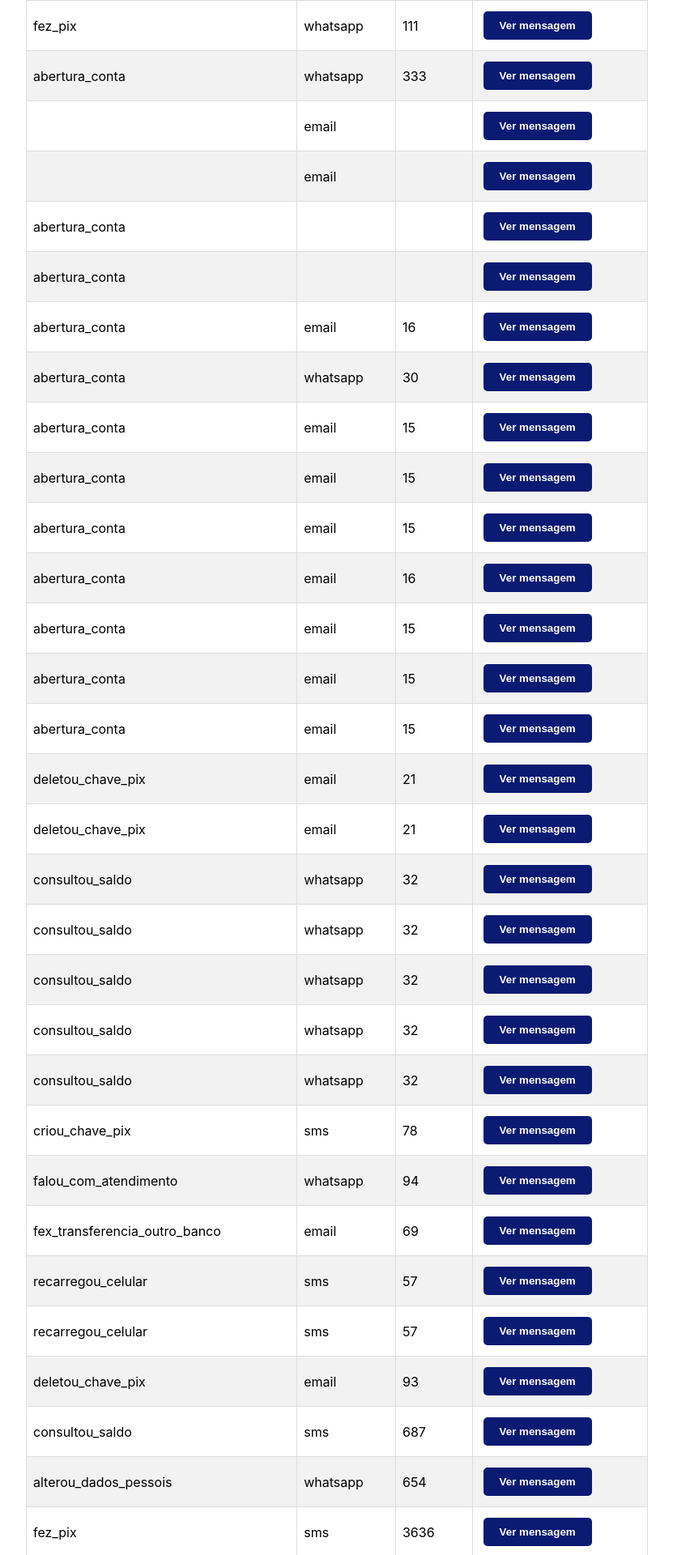
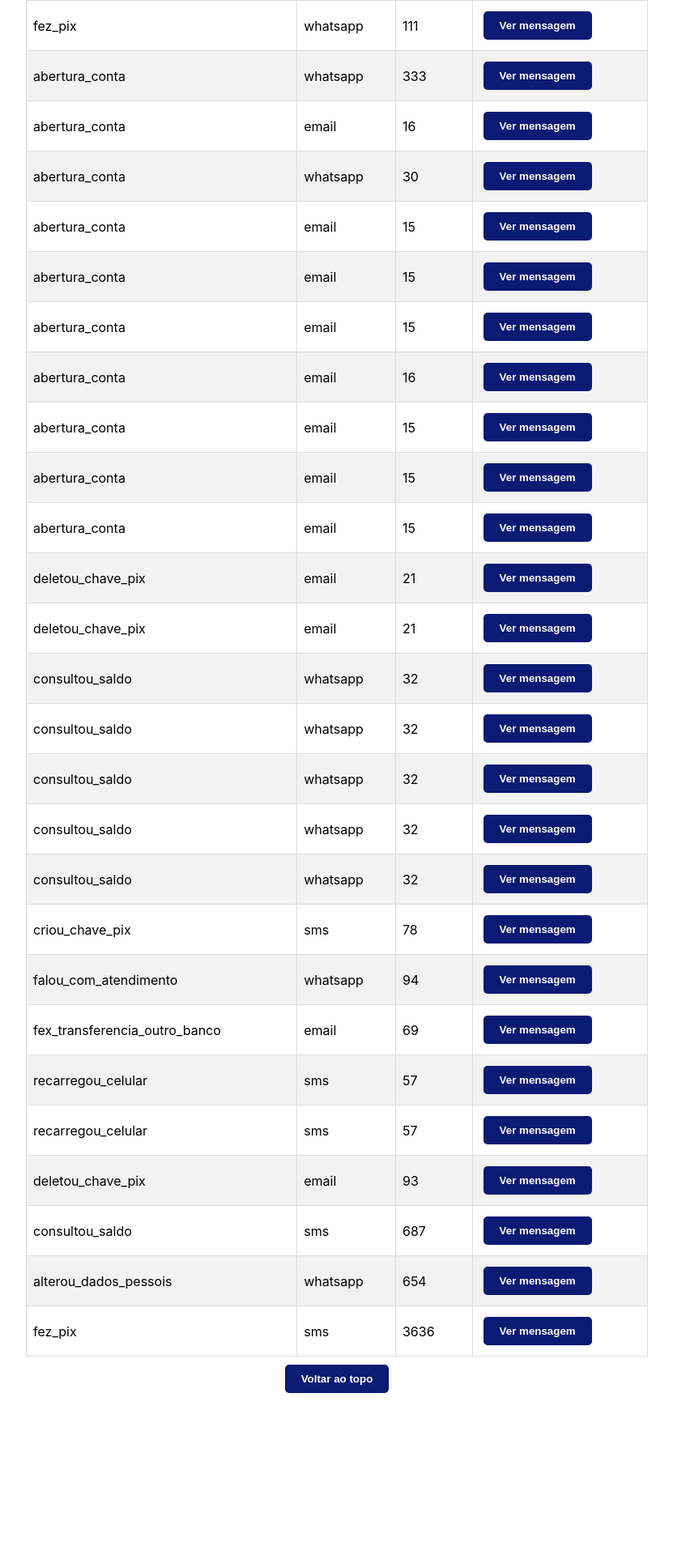
Before and after one commit to pnakashima/zap-system, a React (Create React App) app: page /list in a window 1280 px wide. Shown: the part 757-2677 px from the top of the page at 81% size, without its empty margins (224-1055 px from the left). After the commit the page ends 2487 px from the top, so only its background shows below. Built offline with nearby package versions, Linux system fonts and the light colour scheme; data requests are answered from the project's data file.

Commit message:
add back to top button on message list page

```diff
--- a/server.json
+++ b/server.json
@@ -69,34 +69,6 @@
       "trigger": "abertura_conta",
       "timer": "333",
       "message": "Lorem ipsum dolor sit amet, consectetur adipiscing elit. Cras eros nibh, dapibus vitae odio et, venenatis pellentesque metus. Donec id porta urna. Mauris ut arcu blandit, tincidunt lectus id, varius erat. Cras ut vestibulum velit. Proin sapien turpis, consequat at porta sed, suscipit a dolor. Sed consectetur, felis ac consectetur luctus, dolor neque imperdiet libero, vel pulvinar nulla ipsum sed quam. Class aptent taciti sociosqu ad litora torquent per conubia nostra, per inceptos himenaeos. Quisque aliquet rutrum augue sed egestas. Nam commodo euismod purus, eget efficitur mi scelerisque in. Phasellus euismod a ex eu lobortis. Donec faucibus metus et purus facilisis, nec posuere lacus pretium. Curabitur eu libero eget lacus faucibus imperdiet. Vivamus sed justo ultrices, interdum eros sed, mattis risus. Donec cursus ligula a urna sollicitudin, id aliquet tortor pulvinar. Quisque quis turpis interdum, gravida ante in, pharetra diam."
-    },
-    {
-      "id": "10b9c47",
-      "channel": "email",
-      "trigger": "",
-      "timer": "",
-      "message": "a"
-    },
-    {
-      "id": "1f19df8",
-      "channel": "email",
-      "trigger": "",
-      "timer": "",
-      "message": ""
-    },
-    {
-      "id": "189f14b",
-      "channel": "",
-      "trigger": "abertura_conta",
-      "timer": "",
-      "message": ""
-    },
-    {
-      "id": "11763a0",
-      "channel": "",
-      "trigger": "abertura_conta",
-      "timer": "",
-      "message": ""
     },
     {
       "id": "123ff98",
@@ -325,5 +297,6 @@
       "id": 9,
       "name": "falou_com_atendimento"
     }
+
   ]
 }
--- a/src/pages/MessageList/index.jsx
+++ b/src/pages/MessageList/index.jsx
@@ -1,4 +1,4 @@
-import { useState, useEffect } from "react";
+import { useState, useEffect, useRef } from "react";
 import { useHistory } from "react-router";
 import api from "../../services/api";
 import Swal from 'sweetalert2'
@@ -14,6 +14,8 @@ const MessageList = () => {
     const [timerValue, setTimerValue] = useState("")
 
     const history = useHistory()
+
+    const refPageTop = useRef(null)
 
     const getInfo = async () => {
         try {
@@ -53,7 +55,7 @@ const MessageList = () => {
 
     return (
         <>
-            <div className="message-list-top-container">
+            <div className="message-list-top-container" ref={refPageTop}>
                 <h1 className="body-title">Mensagens</h1>
                 <span>
                     <button onClick={search}>Pesquisar</button>
@@ -106,6 +108,13 @@ const MessageList = () => {
                     </tbody>
                 </table>
             </div>
+
+            <button
+                style={{ display: "flex", margin: "10px auto" }}
+                onClick={() => { window.scrollTo(0, refPageTop.current.offsetTop) }}
+            >
+                Voltar ao topo
+            </button>
         </>
     );
 }
```
